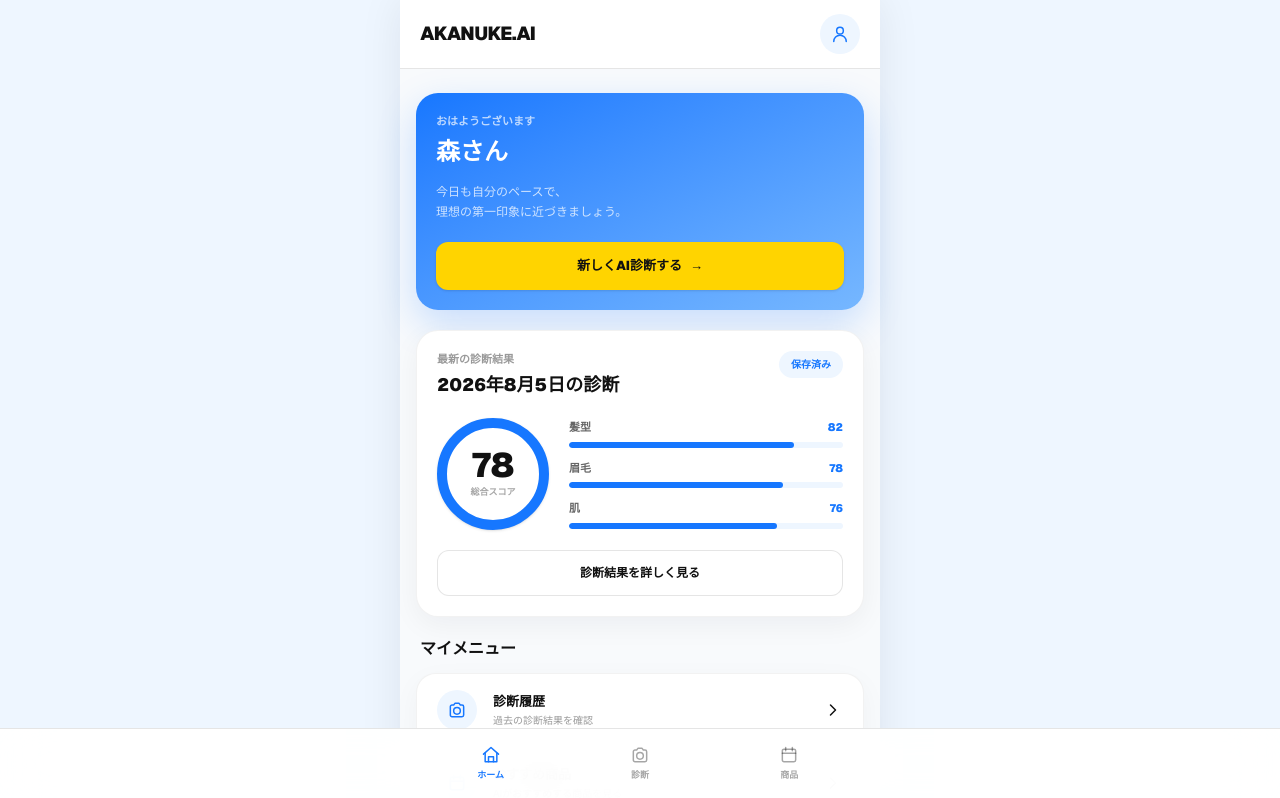
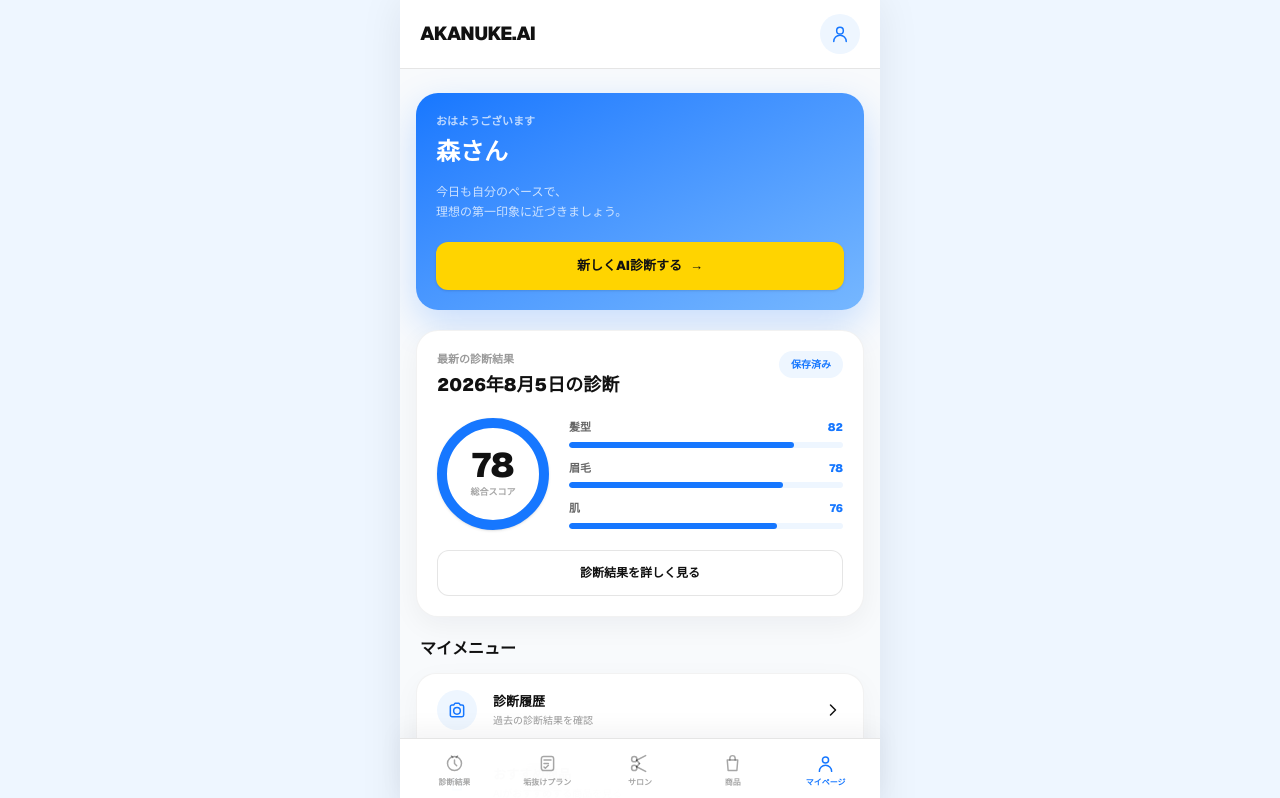
Before and after one commit to mori10tech/akanuke-ai, a Next.js app: page /dashboard in a window 1280 px wide. Shown: the top 798 px of the page. Built offline with nearby package versions, Linux system fonts and the light colour scheme.

Commit message:
アプリ画面と下部ナビをスマホ幅に統一"

```diff
--- /dev/null
+++ b/app/components/AppShell.tsx
@@ -0,0 +1,29 @@
+import type { ReactNode } from "react";
+import BottomNav from "./BottomNav";
+
+type AppShellProps = {
+  children: ReactNode;
+  background?: "white" | "gray";
+};
+
+export default function AppShell({
+  children,
+  background = "gray",
+}: AppShellProps) {
+  const backgroundClass =
+    background === "white" ? "bg-white" : "bg-[#F8FAFC]";
+
+  return (
+    <main className="min-h-screen bg-[#EEF6FF] text-[#111111]">
+      <div
+        className={`mx-auto min-h-screen w-full max-w-[480px] overflow-x-hidden ${backgroundClass} shadow-[0_0_40px_rgba(15,23,42,0.08)]`}
+      >
+        <div className="min-h-screen pb-24">
+          {children}
+        </div>
+      </div>
+
+      <BottomNav />
+    </main>
+  );
+}
--- a/app/components/BottomNav.tsx
+++ b/app/components/BottomNav.tsx
@@ -61,10 +61,8 @@ function SalonIcon({ className = "h-5 w-5" }: IconProps) {
     >
       <circle cx="6" cy="7" r="3" />
       <circle cx="6" cy="17" r="3" />
-
       <path d="M8.7 8.3 19 3" />
       <path d="M8.7 15.7 19 21" />
-
       <path d="M8.7 8.3 12 12" />
       <path d="M8.7 15.7 12 12" />
     </svg>
@@ -115,7 +113,7 @@ const navigationItems = [
   },
   {
     name: "垢抜けプラン",
-    href: "/history",
+    href: "/plan",
     icon: HistoryIcon,
   },
   {
@@ -139,11 +137,11 @@ export default function BottomNav() {
   const pathname = usePathname();
 
   return (
-    <nav
-      aria-label="メインナビゲーション"
-      className="fixed inset-x-0 bottom-0 z-50 border-t border-black/10 bg-white/95 pb-[max(8px,env(safe-area-inset-bottom))] pt-2 backdrop-blur-xl"
-    >
-      <div className="mx-auto grid w-full max-w-[480px] grid-cols-5 px-2">
+<nav
+  aria-label="メインナビゲーション"
+  className="fixed bottom-0 left-1/2 z-50 w-full max-w-[480px] -translate-x-1/2 border-t border-black/10 bg-white/95 pb-[max(8px,env(safe-area-inset-bottom))] pt-2 shadow-[0_-8px_24px_rgba(15,23,42,0.05)] backdrop-blur-xl"
+>
+  <div className="grid w-full grid-cols-5 px-2">
         {navigationItems.map((item) => {
           const isActive =
             pathname === item.href ||
@@ -158,8 +156,8 @@ export default function BottomNav() {
               aria-current={isActive ? "page" : undefined}
               className={`flex min-w-0 flex-col items-center justify-center gap-1 rounded-[10px] px-1 py-1.5 transition ${
                 isActive
-                  ? "text-[#111111]"
-                  : "text-black/40 hover:text-[#1677FF]"
+                  ? "text-[#1677FF]"
+                  : "text-black/35 hover:text-[#1677FF]"
               }`}
             >
               <Icon className="h-[21px] w-[21px]" />
--- a/app/dashboard/page.tsx
+++ b/app/dashboard/page.tsx
@@ -1,4 +1,5 @@
 import Link from "next/link";
+import AppShell from "../components/AppShell";
 
 function HomeIcon() {
   return (
@@ -37,7 +38,7 @@ function CameraIcon() {
   );
 }
 
-function CalendarIcon() {
+function ProductIcon() {
   return (
     <svg
       viewBox="0 0 24 24"
@@ -49,8 +50,8 @@ function CalendarIcon() {
       strokeLinecap="round"
       strokeLinejoin="round"
     >
-      <rect x="4" y="5" width="16" height="15" rx="2" />
-      <path d="M8 3v4m8-4v4M4 10h16" />
+      <path d="M6 8h12l-1 12H7L6 8Z" />
+      <path d="M9 8V6a3 3 0 0 1 6 0v2" />
     </svg>
   );
 }
@@ -98,8 +99,7 @@ const scoreItems = [
 
 export default function DashboardPage() {
   return (
-    <main className="min-h-screen bg-[#EEF6FF] text-[#111111]">
-      <div className="mx-auto min-h-screen w-full max-w-[480px] bg-[#F8FAFC] shadow-[0_0_40px_rgba(15,23,42,0.08)]">
+    <AppShell>
         <header className="sticky top-0 z-40 border-b border-black/10 bg-white/95 backdrop-blur-xl">
           <div className="flex h-[68px] items-center justify-between gap-4 px-5">
             <Link
@@ -236,7 +236,7 @@ export default function DashboardPage() {
                 className="flex items-center gap-4 border-b border-black/5 px-5 py-4"
               >
                 <span className="flex h-10 w-10 items-center justify-center rounded-full bg-[#EEF6FF] text-[#1677FF]">
-                  <CalendarIcon />
+                  <ProductIcon />
                 </span>
 
                 <span className="min-w-0 flex-1">
@@ -285,34 +285,6 @@ export default function DashboardPage() {
           </p>
         </div>
 
-        <nav className="fixed inset-x-0 bottom-0 z-40 border-t border-black/10 bg-white/95 pb-[max(10px,env(safe-area-inset-bottom))] pt-2 backdrop-blur-xl">
-          <div className="mx-auto grid w-full max-w-[480px] grid-cols-3 px-4">
-            <Link
-              href="/dashboard"
-              className="flex flex-col items-center gap-1 py-2 text-[#1677FF]"
-            >
-              <HomeIcon />
-              <span className="text-[9px] font-black">ホーム</span>
-            </Link>
-
-            <Link
-              href="/upload"
-              className="flex flex-col items-center gap-1 py-2 text-black/35"
-            >
-              <CameraIcon />
-              <span className="text-[9px] font-bold">診断</span>
-            </Link>
-
-            <Link
-              href="/products"
-              className="flex flex-col items-center gap-1 py-2 text-black/35"
-            >
-              <CalendarIcon />
-              <span className="text-[9px] font-bold">商品</span>
-            </Link>
-          </div>
-        </nav>
-      </div>
-    </main>
+    </AppShell>
   );
 }
--- a/app/history/page.tsx
+++ b/app/history/page.tsx
@@ -1,5 +1,6 @@
 import Image from "next/image";
 import Link from "next/link";
+import AppShell from "../components/AppShell";
 
 type DiagnosisHistory = {
   id: string;
@@ -246,8 +247,7 @@ function HistoryCard({
 
 export default function HistoryPage() {
   return (
-    <main className="min-h-screen bg-[#EEF6FF] text-[#111111]">
-      <div className="mx-auto min-h-screen w-full max-w-[480px] bg-[#F8FAFC] shadow-[0_0_40px_rgba(15,23,42,0.08)]">
+    <AppShell>
         <header className="sticky top-0 z-40 border-b border-black/10 bg-white/95 backdrop-blur-xl">
           <div className="grid h-[68px] grid-cols-[48px_1fr_48px] items-center px-3">
             <Link
@@ -326,7 +326,6 @@ export default function HistoryPage() {
             現在はUI確認用のダミーデータを表示しています。
           </p>
         </div>
-      </div>
-    </main>
+    </AppShell>
   );
 }
--- a/app/plan/page.tsx
+++ b/app/plan/page.tsx
@@ -2,7 +2,7 @@
 
 import Link from "next/link";
 import { useEffect, useMemo, useState, type ReactNode } from "react";
-import BottomNav from "../components/BottomNav";
+import AppShell from "../components/AppShell";
 
 const STORAGE_KEY = "akanukePlanCompletedTasks";
 
@@ -136,8 +136,8 @@ export default function PlanPage() {
   if (!loaded) return <main className="flex min-h-screen items-center justify-center bg-white"><div className="h-9 w-9 animate-spin rounded-full border-[3px] border-neutral-200 border-t-[#1677FF]" /></main>;
 
   return (
-    <main className="min-h-screen bg-white text-[#111111]">
-      <div className="mx-auto min-h-screen w-full max-w-[480px] overflow-hidden bg-white shadow-[0_0_50px_rgba(22,22,18,0.09)]">
+    <AppShell background="white">
+      <div className="overflow-hidden bg-white">
         <header className="sticky top-0 z-40 border-b border-black/[0.06] bg-white/95 backdrop-blur-xl"><div className="grid h-[68px] grid-cols-[44px_1fr_44px] items-center px-4"><Link href="/result" aria-label="診断結果へ戻る" className="flex h-10 w-10 items-center justify-center rounded-full hover:bg-black/[0.05]"><Icon name="arrowLeft" className="h-[21px] w-[21px]" /></Link><Link href="/" className="text-center text-[20px] font-black tracking-[-0.035em]">AKANUKE.AI</Link><div aria-hidden="true" /></div></header>
 
         <div className="pb-32">
@@ -161,8 +161,7 @@ export default function PlanPage() {
 
           <button type="button" onClick={() => setCompletedIds([])} className="mx-auto mt-6 flex items-center gap-2 text-[10px] font-black text-neutral-400"><Icon name="reset" className="h-4 w-4" />チェック状況をリセット</button>
         </div>
-        <BottomNav />
       </div>
-    </main>
+    </AppShell>
   );
 }
--- a/app/products/page.tsx
+++ b/app/products/page.tsx
@@ -1,5 +1,5 @@
 import Link from "next/link";
-import BottomNav from "../components/BottomNav";
+import AppShell from "../components/AppShell";
 
 type ProductVisualType = "sunscreen" | "lotion" | "wax";
 
@@ -238,8 +238,7 @@ export default function ProductsPage() {
   const primaryProduct = products[0];
 
   return (
-    <main className="min-h-screen bg-[#f3f4f6] text-[#111111]">
-      <div className="mx-auto min-h-screen w-full max-w-[480px] bg-[#fafafa] shadow-[0_0_40px_rgba(15,23,42,0.08)]">
+    <AppShell>
         <header className="sticky top-0 z-30 border-b border-[#e5e5e5] bg-white/95 backdrop-blur-xl">
           <div className="grid h-[68px] grid-cols-[48px_1fr_48px] items-center px-3">
             <Link
@@ -483,8 +482,6 @@ export default function ProductsPage() {
           </section>
         </div>
 
-        <BottomNav />
-      </div>
-    </main>
+    </AppShell>
   );
 }
--- a/app/result/page.tsx
+++ b/app/result/page.tsx
@@ -2,7 +2,7 @@
 
 import Link from "next/link";
 import { useEffect, useMemo, useState, type ReactNode } from "react";
-import BottomNav from "../components/BottomNav";
+import AppShell from "../components/AppShell";
 
 const IMAGE_STORAGE_KEY = "akanukeImage";
 const IMPRESSION_STORAGE_KEY = "akanukeDesiredImpressions";
@@ -128,8 +128,8 @@ export default function ResultPage() {
   }
 
   return (
-    <main className="min-h-screen bg-white text-[#111111]">
-      <div className="mx-auto min-h-screen w-full max-w-[480px] overflow-hidden bg-white shadow-[0_0_50px_rgba(22,22,18,0.09)]">
+  <AppShell background="white">
+    <div className="overflow-hidden bg-white">
         <header className="sticky top-0 z-40 border-b border-black/[0.06] bg-white/95 backdrop-blur-xl">
           <div className="grid h-[68px] grid-cols-[44px_1fr_44px] items-center px-4">
             <Link href="/upload" aria-label="写真選択へ戻る" className="flex h-10 w-10 items-center justify-center rounded-full transition hover:bg-black/[0.05] active:scale-95"><Icon name="arrowLeft" className="h-[21px] w-[21px]" /></Link>
@@ -207,9 +207,8 @@ export default function ResultPage() {
           </div>
 
           <Link href="/upload" className="mx-4 mt-4 flex min-h-12 items-center justify-center gap-2 rounded-[12px] border border-black/10 bg-white px-4 text-[11px] font-black"><Icon name="refresh" className="h-4 w-4" />別の写真で診断し直す</Link>
-        </div>
-        <BottomNav />
-      </div>
-    </main>
+                </div>
+    </div>
+  </AppShell>
   );
 }
--- a/app/salon/page.tsx
+++ b/app/salon/page.tsx
@@ -1,6 +1,6 @@
 import Image from "next/image";
 import Link from "next/link";
-import BottomNav from "../components/BottomNav";
+import AppShell from "../components/AppShell";
 
 type Salon = {
   id: number;
@@ -227,8 +227,7 @@ function ChevronRightIcon() {
 
 export default function SalonPage() {
   return (
-    <main className="min-h-screen bg-[#f3f4f6] text-[#111111]">
-      <div className="mx-auto min-h-screen w-full max-w-[480px] bg-[#fafafa] shadow-[0_0_40px_rgba(15,23,42,0.08)]">
+    <AppShell>
         <header className="sticky top-0 z-30 border-b border-[#e5e5e5] bg-white/95 backdrop-blur-xl">
           <div className="grid h-[68px] grid-cols-[48px_1fr_48px] items-center px-3">
             <Link
@@ -464,8 +463,6 @@ export default function SalonPage() {
           </aside>
         </div>
 
-        <BottomNav />
-      </div>
-    </main>
+    </AppShell>
   );
 }
```
